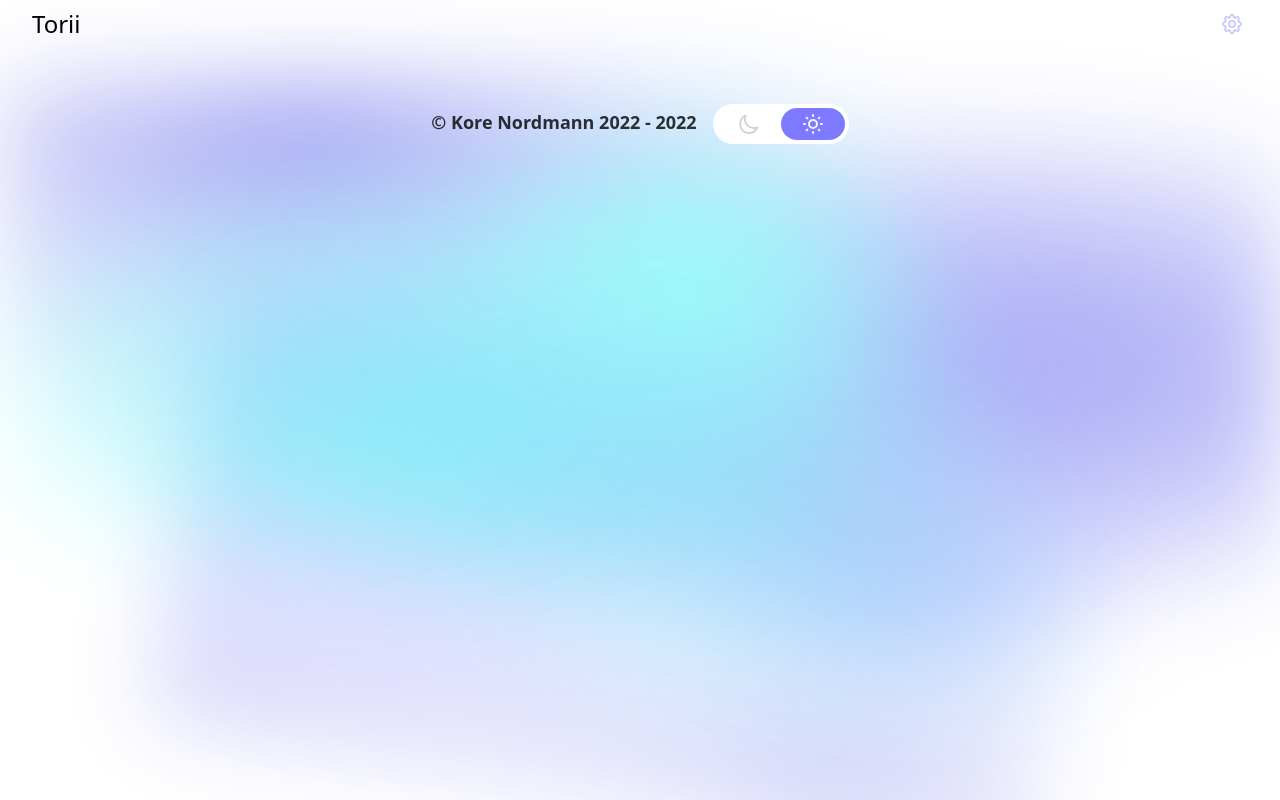
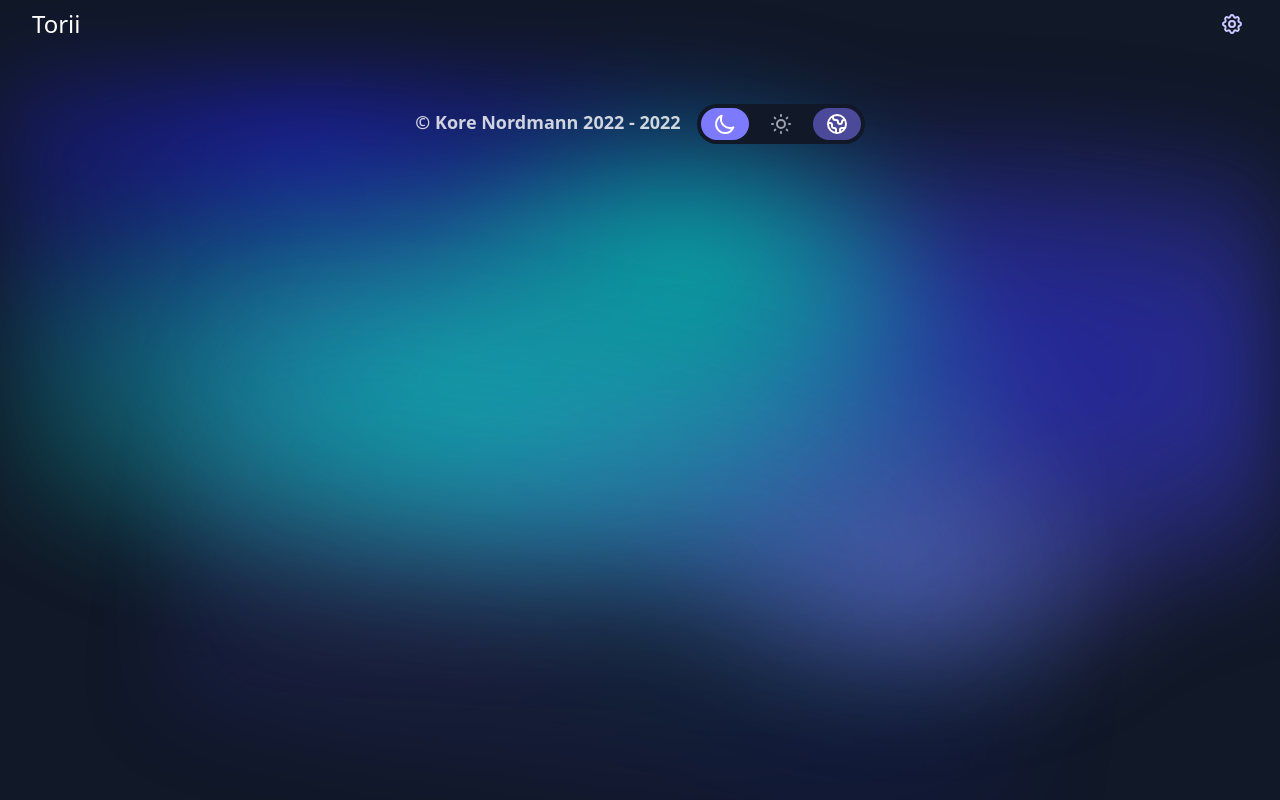
Before and after one commit to kore/portalific, a Next.js app: page / in a window 1280 px wide. Built offline with nearby package versions, Linux system fonts and the light colour scheme.

Commit message:
feat: Implemented time based automatic theme selection

```diff
--- a/components/Footer.js
+++ b/components/Footer.js
@@ -1,6 +1,31 @@
+import { useState, useEffect } from "react";
 import { SunIcon, MoonIcon, GlobeIcon } from "@heroicons/react/outline";
 
 const ThemeSwitcher = () => {
+  const [auto, setAuto] = useState(true);
+  const [time, setTime] = useState(new Date().getTime());
+
+  useEffect(() => {
+    const interval = setInterval(() => {
+      if (!auto) {
+        return;
+      }
+
+      const hours = new Date().getHours();
+      if (hours > 6 && hours < 20) {
+        document.documentElement.classList.remove("dark");
+      } else {
+        document.documentElement.classList.add("dark");
+      }
+
+      setTime(hours);
+    }, 1000);
+
+    return () => {
+      clearInterval(interval);
+    };
+  }, [auto]);
+
   return (
     <div className="ml-4 flex justify-center rounded-3xl bg-white p-1 dark:bg-gray-900">
       <button
@@ -9,8 +34,9 @@ const ThemeSwitcher = () => {
         onClick={() => {
           document.documentElement.classList.add("dark");
           localStorage.setItem("theme", "dark");
+          setAuto(false);
         }}
-        className="flex h-8 w-16 items-center justify-center rounded-3xl p-1 text-center transition dark:bg-primary-500"
+        className="flex h-8 w-12 items-center justify-center rounded-3xl p-1 text-center transition dark:bg-primary-500"
       >
         <MoonIcon className="h-6 w-6 text-gray-300 dark:text-white" aria-hidden="true" />
       </button>
@@ -21,10 +47,23 @@ const ThemeSwitcher = () => {
         onClick={() => {
           document.documentElement.classList.remove("dark");
           localStorage.setItem("theme", "light");
+          setAuto(false);
         }}
-        className="flex h-8 w-16 items-center justify-center rounded-3xl bg-primary-500 p-1 text-center transition dark:bg-transparent"
+        className="flex ml-2 h-8 w-12 items-center justify-center rounded-3xl bg-primary-500 p-1 text-center transition dark:bg-transparent"
       >
         <SunIcon className="h-6 w-6 text-gray-100 dark:text-gray-400" aria-hidden="true" />
+      </button>
+
+      <button
+        type="button"
+        aria-label="Use Auto Mode"
+        onClick={() => {
+          localStorage.setItem("theme", "auto");
+          setAuto(true);
+        }}
+        className={"flex ml-2 h-8 w-12 items-center justify-center rounded-3xl p-1 text-center transition " + (auto ? "bg-primary-700" : "bg-gray-100 dark:bg-gray-800")}
+      >
+        <GlobeIcon className={"h-6 w-6 " + (auto ? "text-white" : "text-gray-700")} aria-hidden="true" />
       </button>
     </div>
   );
```
